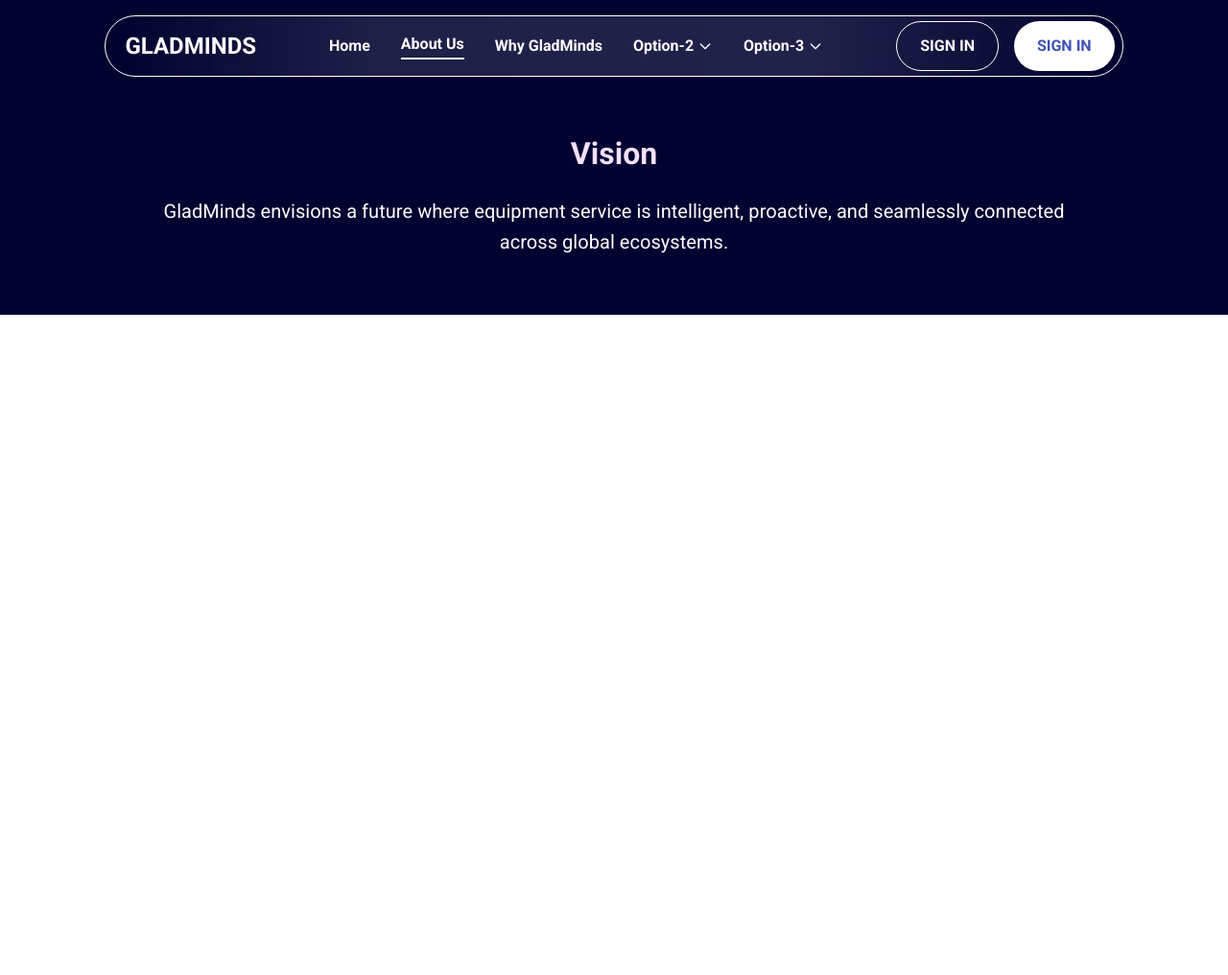
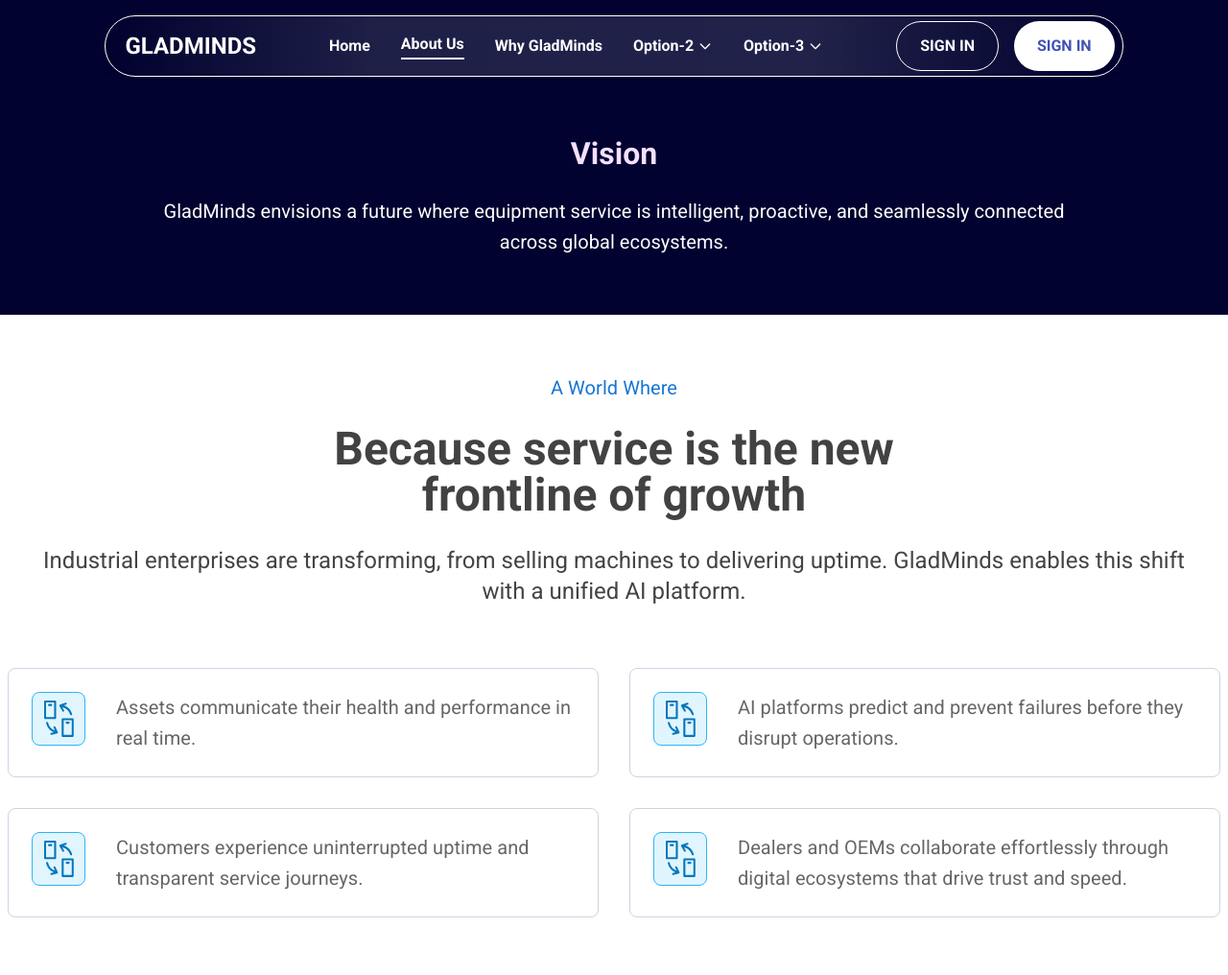
Before and after one commit to Sanjeev-98/gm_landing_page, a website: page about.html in a window 1280 px wide. Shown: the whole page at 96% size. Before the commit the page ends 800 px from the top, so only its background shows below. Drawn offline with Linux system fonts and the light colour scheme.

Commit message:
Section-1

```diff
--- a/about.html
+++ b/about.html
@@ -59,7 +59,7 @@
   </head>
   <body class="font-roboto-sans antialiase" data-page="about">
     <div id="navigation-placeholder" class="md:hidden"></div>
-    <section class="bg-[#01022F] pb-10 md:pb-15 mx- mt- rounded-">
+    <header class="bg-[#01022F] pb-10 md:pb-15 mx- mt- rounded-">
       <div class="container mx-auto pt-20 md:pt-4 px-3">
         <div id="navigation-placeholder" class="hidden md:block"></div>
         <h3
@@ -68,13 +68,96 @@
           Vision
         </h3>
         <div class="flex justify-center">
-        <p class="text-center text-white md:text-[20px] leading-7 md:leading-8 tracking-[0.024px] md:tracking-[0.05px] max-w-[950px]">
-          GladMinds envisions a future where equipment service is intelligent,
-          proactive, and seamlessly connected across global ecosystems.
-        </p>
+          <p
+            class="text-center text-white md:text-[20px] leading-7 md:leading-8 tracking-[0.024px] md:tracking-[0.05px] max-w-[950px]"
+          >
+            GladMinds envisions a future where equipment service is intelligent,
+            proactive, and seamlessly connected across global ecosystems.
+          </p>
         </div>
       </div>
-    </section>
+    </header>
+
+    <main>
+      <section>
+        <div class="container mx-auto px-2 py-12 md:py-15">
+          <h5
+            class="text-[#1976D2] text-center md:text-[20px] leading-7 md:leading-8 tracking-[0.024px] md:tracking-[0.05px] mb-1 md:mb-6"
+          >
+            A World Where
+          </h5>
+          <div class="flex justify-center">
+            <h3
+              class="text-[#424242] text-[24px] md:text-[48px] text-center font-medium md:font-bold leading-8 md:leading-12 mb-3 md:mb-7 max-w-[600px]"
+            >
+              Because service is the new frontline of growth
+            </h3>
+          </div>
+          <div class="flex justify-center">
+            <p
+              class="mb-6 md:mb-16 text-center text-[#444444] md:text-[24px] leading-7 md:leading-8 tracking-[0.024px] max-w-[1200px]"
+            >
+              Industrial enterprises are transforming, from selling machines to
+              delivering uptime. GladMinds enables this shift with a unified AI
+              platform.
+            </p>
+          </div>
+          <div class="flex grid grid-cols-1 md:grid-cols-2 gap-3 md:gap-8">
+            <div
+              class="flex flex-col md:flex-row gap-3 md:gap-8 border border-[#CBD5E1] rounded-lg p-3 md:p-6"
+            >
+              <div class="flex-shrink-0">
+                <img src="assets/about/communication.svg" alt="communication" class="w-10 md:w-auto" />
+              </div>
+              <div
+                class="text-[#00000099] text-[14px] md:text-[20px] leading-[22px] md:leading-8 tracking-[0.014px] md:tracking-[0.05px]"
+              >
+                Assets communicate their health and performance in real time.
+              </div>
+            </div>
+            <div
+              class="flex flex-col md:flex-row gap-3 md:gap-8 border border-[#CBD5E1] rounded-lg p-3 md:p-6"
+            >
+              <div class="flex-shrink-0">
+                <img src="assets/about/communication.svg" alt="communication" class="w-10 md:w-auto" />
+              </div>
+              <div
+                class="text-[#00000099] text-[14px] md:text-[20px] leading-[22px] md:leading-8 tracking-[0.014px] md:tracking-[0.05px]"
+              >
+                AI platforms predict and prevent failures before they disrupt
+                operations.
+              </div>
+            </div>
+            <div
+              class="flex flex-col md:flex-row gap-3 md:gap-8 border border-[#CBD5E1] rounded-lg p-3 md:p-6"
+            >
+              <div class="flex-shrink-0">
+                <img src="assets/about/communication.svg" alt="communication" class="w-10 md:w-auto" />
+              </div>
+              <div
+                class="text-[#00000099] text-[14px] md:text-[20px] leading-[22px] md:leading-8 tracking-[0.014px] md:tracking-[0.05px]"
+              >
+                Customers experience uninterrupted uptime and transparent
+                service journeys.
+              </div>
+            </div>
+            <div
+              class="flex flex-col md:flex-row gap-3 md:gap-8 border border-[#CBD5E1] rounded-lg p-3 md:p-6"
+            >
+              <div class="flex-shrink-0">
+                <img src="assets/about/communication.svg" alt="communication" class="w-10 md:w-auto" />
+              </div>
+              <div
+                class="text-[#00000099] text-[14px] md:text-[20px] leading-[22px] md:leading-8 tracking-[0.014px] md:tracking-[0.05px]"
+              >
+                Dealers and OEMs collaborate effortlessly through digital
+                ecosystems that drive trust and speed.
+              </div>
+            </div>
+          </div>
+        </div>
+      </section>
+    </main>
 
     <script src="./src/navigation.js"></script>
   </body>
```
Also changed, not shown: assets/about/communication.svg (added), src/output.css.
